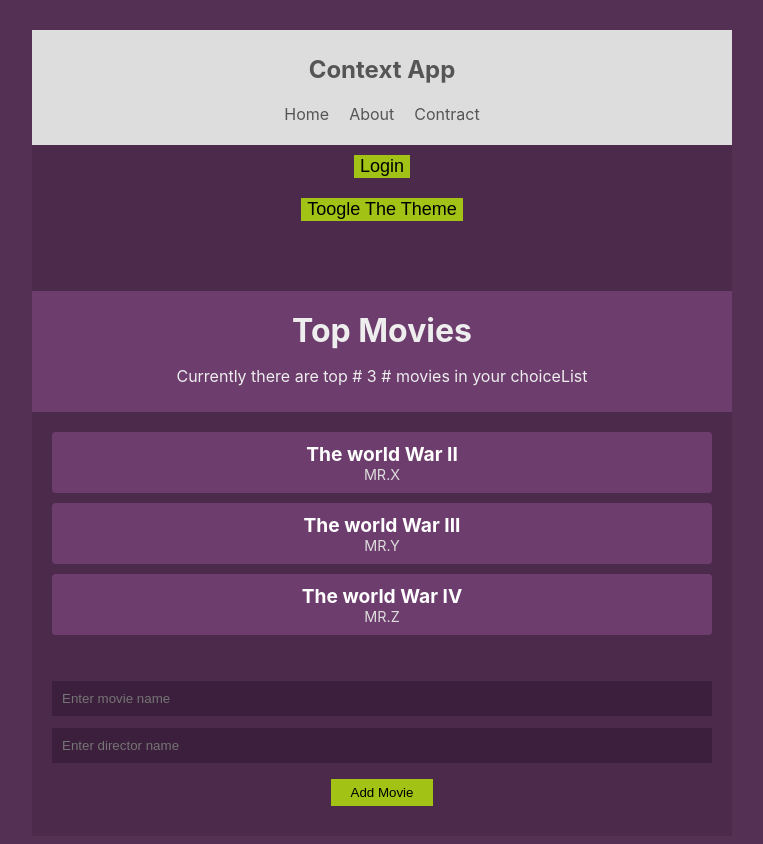
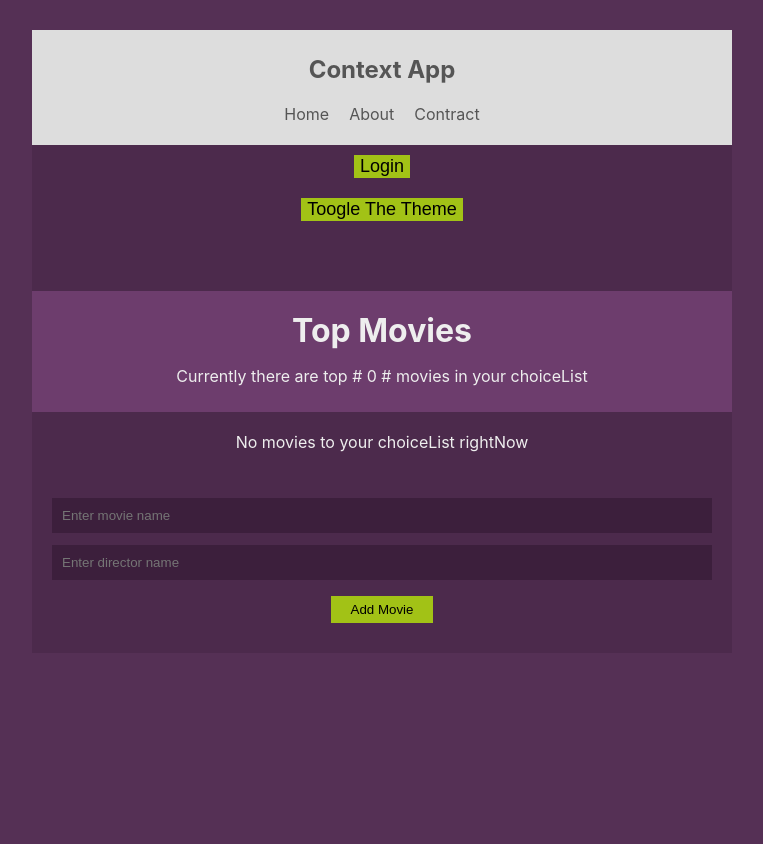
Before and after one commit to sohag-aust/react-contextAPI, a React (Create React App) app: page / in a window 1280 px wide. Shown: the top 844 px of the page, without its empty margins (258-1021 px from the left). After the commit the page ends 800 px from the top, so only its background shows below. Built offline with nearby package versions, Linux system fonts and the light colour scheme.

Commit message:
Tut#13, Added Reducer to control multiple handler and change state using dispatch

```diff
--- a/src/Components/MovieDetails/MovieDetails.js
+++ b/src/Components/MovieDetails/MovieDetails.js
@@ -3,10 +3,17 @@ import { MovieContext } from '../../Contexts/MovieContext';
 
 const MovieDetails = (props) => {
     const {movie} = props;
-    const {removeMovie} = useContext(MovieContext);
+    const {dispatch} = useContext(MovieContext);
+
+    const handleRemove = (movieId) => {
+        dispatch({
+            type: 'REMOVE_MOVIE',
+            id: movieId
+        });
+    }
 
     return (
-        <li onClick={()=>removeMovie(movie.id)}>
+        <li onClick={()=>handleRemove(movie.id)}>
             <div className="name">
                 {movie.name}
             </div>
--- a/src/Components/MovieForm/MovieForm.js
+++ b/src/Components/MovieForm/MovieForm.js
@@ -2,7 +2,7 @@ import React, {useContext, useState} from 'react';
 import { MovieContext } from '../../Contexts/MovieContext';
 
 const NewMovieForm = () => {
-    const {movies, addMovie} = useContext(MovieContext);
+    const {movies, dispatch} = useContext(MovieContext);
     const [movieName, setMovieName] = useState('');
     const [directorName, setDirectorName] = useState('');
 
@@ -10,7 +10,14 @@ const NewMovieForm = () => {
         e.preventDefault();
         console.log(movieName, directorName);
 
-        addMovie(movieName, directorName);
+        dispatch({
+            type: 'ADD_MOVIE',
+            movie: {
+                name: movieName,
+                director: directorName
+            }
+        });
+
         setMovieName('');
         setDirectorName('');
     }
--- a/src/Components/MovieList/MovieList.js
+++ b/src/Components/MovieList/MovieList.js
@@ -4,6 +4,8 @@ import MovieDetails from '../MovieDetails/MovieDetails';
 
 const MovieList = () => {
     const {movies} = useContext(MovieContext);
+
+    console.log('movies: ', movies);
 
     return (
         <>
--- /dev/null
+++ b/src/Components/Reducers/MovieReducer.js
@@ -0,0 +1,28 @@
+import React from 'react';
+import { v4 as uuidv4 } from 'uuid';
+
+export const MovieReducer = (state, action) => {
+    switch(action.type) {
+        case 'ADD_MOVIE':
+            {
+                return [
+                    ...state,
+                    {
+                        name: action.movie.name,
+                        director: action.movie.director,
+                        id: uuidv4()
+                    }
+                ]
+                break;
+            }
+
+        case 'REMOVE_MOVIE':
+            {
+                return state.filter(movie => movie.id !== action.id);
+                break;
+            }
+
+        default:
+            return state;
+    }
+}
--- a/src/Contexts/MovieContext.js
+++ b/src/Contexts/MovieContext.js
@@ -1,30 +1,15 @@
-import React, {createContext, useState} from 'react';
+import React, {createContext, useState, useReducer} from 'react';
 import { v4 as uuidv4 } from 'uuid';
+import { MovieReducer } from '../Components/Reducers/MovieReducer';
 
 export const MovieContext = createContext();
 
 const MovieContextProvider = (props) => {
-    const [movies, setMovies] = useState([
-        {name: 'The world War II', director: 'MR.X', id: uuidv4()},
-        {name: 'The world War III', director: 'MR.Y', id: uuidv4()},
-        {name: 'The world War IV', director: 'MR.Z', id: uuidv4()}
-    ]);
-
-    const addMovie = (name, director) => {
-        setMovies([
-            ...movies,
-            {name: name, director: director, id: uuidv4()}
-        ]);
-    };
-
-    const removeMovie = (id) => {
-        const updatedMovies = movies?.filter(movie => movie.id !== id);
-        setMovies(updatedMovies);
-    };
+    const [movies, dispatch] = useReducer(MovieReducer, []);
 
     return (
         <MovieContext.Provider value={{
-            movies, addMovie, removeMovie
+            movies, dispatch
         }}>
 
             {props.children}
```
